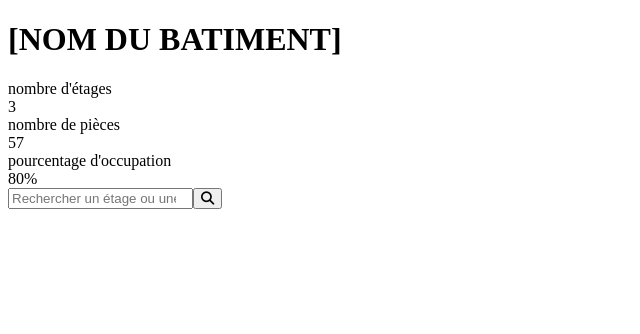
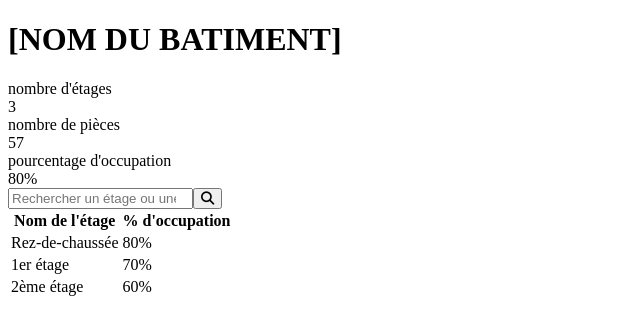
Before and after one commit to Devconte/building-occupancy, a Vue app: page / in a window 1280 px wide. Shown: the top 334 px of the page, without its empty margins (0-640 px from the left). Built offline with nearby package versions, Linux system fonts and the light colour scheme.

Commit message:
feat: added table list

```diff
--- a/src/App.vue
+++ b/src/App.vue
@@ -3,6 +3,7 @@ export default {
   name: "App",
   components: {
     StatCard: () => import("./components/StatCardComponent.vue"),
+    TableList: () => import("./components/TableListComponent.vue"),
   },
   data() {
     return {
@@ -14,6 +15,15 @@ export default {
         { title: "nombre de pièces", value: "57" },
         { title: "pourcentage d'occupation", value: "80%" },
       ],
+
+      tables: {
+        titles: ["Nom de l'étage", "% d'occupation"],
+        rows: [
+          ["Rez-de-chaussée", "80%"],
+          ["1er étage", "70%"],
+          ["2ème étage", "60%"],
+        ],
+      },
     };
   },
 };
@@ -47,8 +57,14 @@ export default {
         >
           <i class="fa-solid fa-magnifying-glass text-white"></i>
         </button>
-        <!-- SEARCH BAR -->
       </div>
+      <!-- SEARCH BAR -->
+      <!--  TABLE LIST -->
+      <div class="w-full min-h-28 bg-slate-100 mt-10 shadow rounded-xl p-2">
+        <table-list :titles="tables.titles" :rows="tables.rows"></table-list>
+      </div>
+
+      <!-- TABLE LIST-->
     </main>
   </div>
 </template>
--- /dev/null
+++ b/src/components/TableListComponent.vue
@@ -0,0 +1,34 @@
+<template>
+  <table class="w-full flex flex-col px-10 border-spacing-y-2">
+    <thead class="w-full">
+      <tr class="flex justify-between items-center">
+        <th v-for="(title, index) in titles" :key="index">{{ title }}</th>
+      </tr>
+    </thead>
+    <tbody class="w-full flex flex-col gap-2">
+      <tr
+        v-for="(row, index) in rows"
+        :key="index"
+        class="flex w-full justify-between items-center rounded hover:bg-amber-300 hover:cursor-pointer"
+      >
+        <td v-for="(name, index) in row" :key="index">{{ name }}</td>
+      </tr>
+    </tbody>
+  </table>
+</template>
+
+<script>
+export default {
+  name: "TableList",
+  props: {
+    titles: {
+      type: Array,
+      required: true,
+    },
+    rows: {
+      type: Array,
+      required: true,
+    },
+  },
+};
+</script>
```
